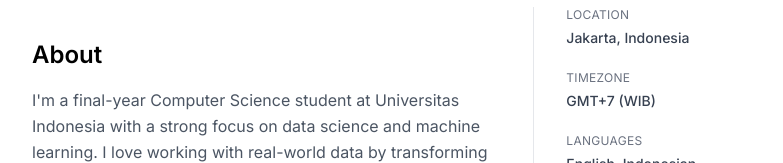
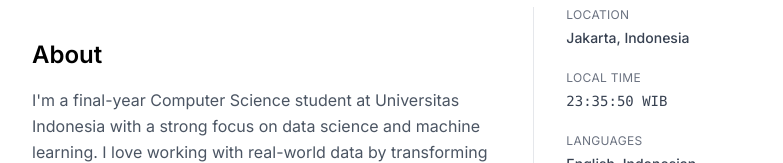
Before and after one commit to wahyuhiddayat/wahyuht, a Next.js app: page / in a window 1280 px wide. Shown: the part 403-566 px from the top of the page, without its empty margins (248-1031 px from the left). Built offline with nearby package versions, Linux system fonts and the light colour scheme.

Commit message:
feat: add RealTimeClock component and integrate it into AboutSection

```diff
--- /dev/null
+++ b/src/components/RealTimeClock.tsx
@@ -0,0 +1,43 @@
+'use client';
+
+import { useState, useEffect } from 'react';
+
+export default function RealTimeClock() {
+  const [time, setTime] = useState<string>('');
+  const [mounted, setMounted] = useState(false);
+
+  useEffect(() => {
+    setMounted(true);
+
+    const updateTime = () => {
+      const now = new Date();
+      const jakartaTime = new Intl.DateTimeFormat('en-US', {
+        timeZone: 'Asia/Jakarta',
+        hour: '2-digit',
+        minute: '2-digit',
+        second: '2-digit',
+        hour12: false
+      }).format(now);
+
+      setTime(`${jakartaTime} WIB`);
+    };
+
+    updateTime();
+
+    const interval = setInterval(updateTime, 1000);
+
+    return () => clearInterval(interval);
+  }, []);
+
+  if (!mounted) {
+    return (
+      <div className="h-5 w-20 bg-gray-200 dark:bg-gray-700 rounded animate-pulse" />
+    );
+  }
+
+  return (
+    <p className="text-gray-700 dark:text-gray-300 font-medium font-mono">
+      {time}
+    </p>
+  );
+}
--- a/src/components/sections/AboutSection.tsx
+++ b/src/components/sections/AboutSection.tsx
@@ -1,4 +1,5 @@
 import ScrollReveal from "@/components/ScrollReveal";
+import RealTimeClock from "@/components/RealTimeClock";
 import { personalData } from "@/data/personal";
 
 export default function AboutSection() {
@@ -32,11 +33,9 @@ export default function AboutSection() {
 
                 <div className="text-sm space-y-1">
                   <span className="text-gray-500 dark:text-gray-400 text-xs uppercase tracking-wide block">
-                    Timezone
+                    Local Time
                   </span>
-                  <p className="text-gray-700 dark:text-gray-300 font-medium">
-                    {personalData.timezone}
-                  </p>
+                  <RealTimeClock />
                 </div>
 
                 <div className="text-sm space-y-1">
--- a/src/data/personal.ts
+++ b/src/data/personal.ts
@@ -13,7 +13,6 @@ export const personalData = {
   bio: "I'm a final-year Computer Science student at Universitas Indonesia with a strong focus on data science and machine learning. I love working with real-world data by transforming raw information into insights, predictive models, and intelligent tools. My interests lie in solving practical problems with clean code, solid reasoning, and a touch of curiosity.",
   casualNote: "When I'm not coding, I'm probably at a coffee shop or exploring new tech.",
   location: "Jakarta, Indonesia",
-  timezone: "GMT+7 (WIB)",
   languages: "English, Indonesian",
   availability: "Open for opportunities",
   profileImage: "/images/profile.jpg",
```
